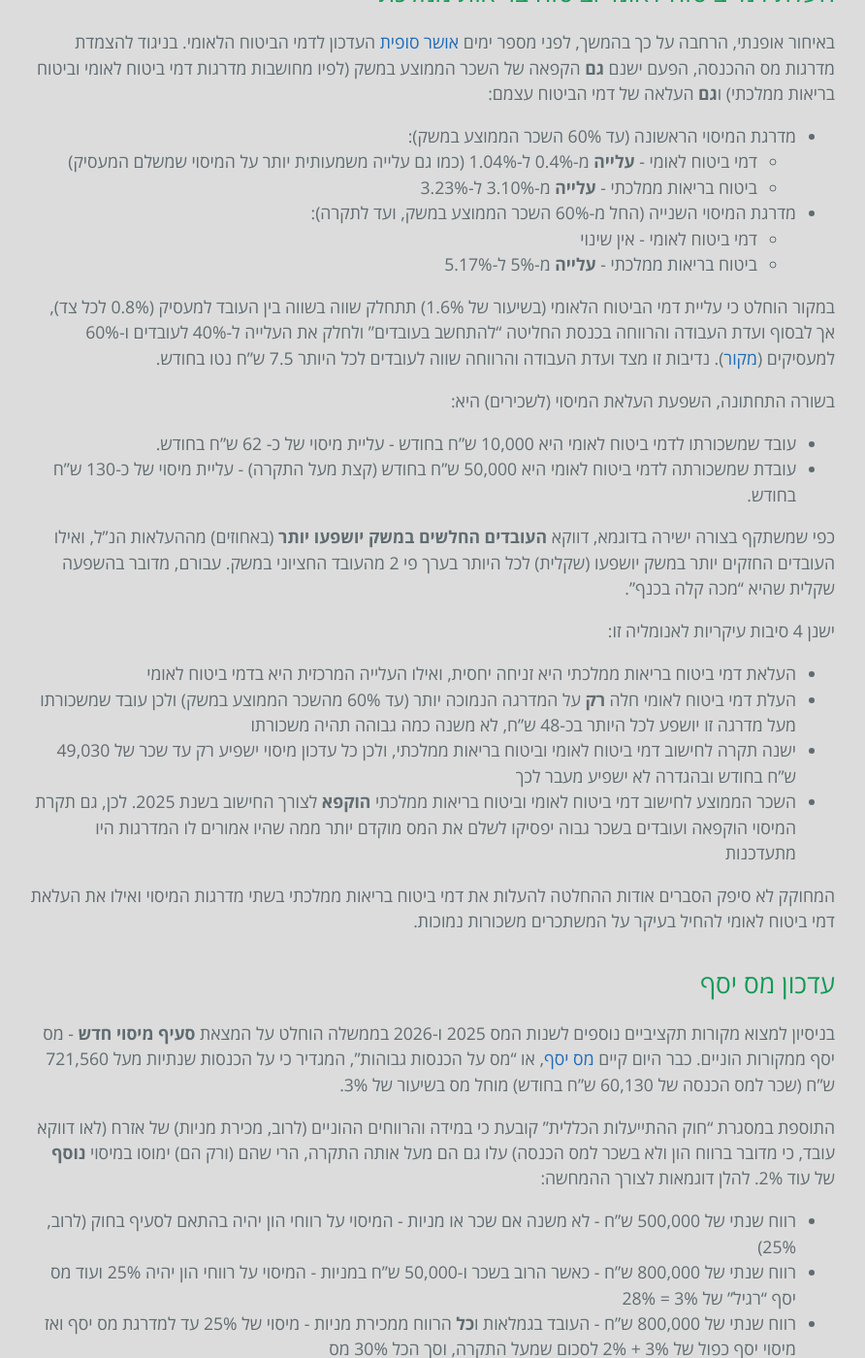
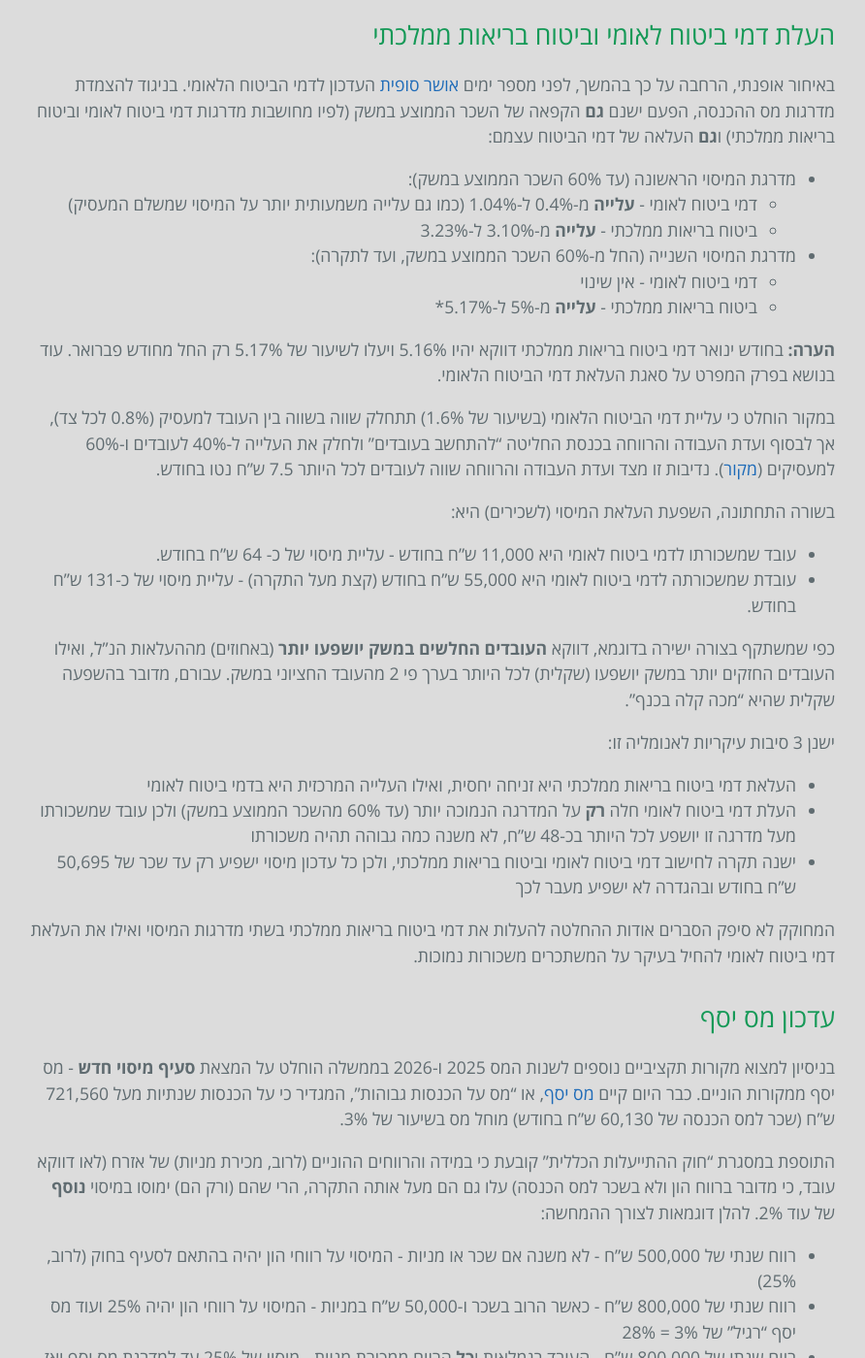
Before and after one commit to eyalitki/payslip101, a Jekyll site: the page built from docs/_posts/2025-01-17-גזרות-תקציב-2025.markdown, in a window 1280 px wide and 1400 px high, scrolled down 1720 px. Shown: the whole window at 97% size, without its empty margins (195-1087 px from the left). Built offline with Jekyll 4.4.1, drawn with Linux system fonts in a browser that asks for light colours; some of the changed text lies outside the part shown.

Commit message:
[2025] Health tax updates
Official figures are now public, and some updates were needed.

Signed-off-by: Eyal Itkin <eyal.itkin@gmail.com>

```diff
--- a/docs/_posts/2025-01-17-גזרות-תקציב-2025.markdown
+++ b/docs/_posts/2025-01-17-גזרות-תקציב-2025.markdown
@@ -44,21 +46,22 @@ permalink: /post/גזרות-תקציב-2025/
   * ביטוח בריאות ממלכתי - **עלייה** מ-3.10% ל-3.23%
 * מדרגת המיסוי השנייה (החל מ-60% השכר הממוצע במשק, ועד לתקרה):
   * דמי ביטוח לאומי - אין שינוי
-  * ביטוח בריאות ממלכתי - **עלייה** מ-5% ל-5.17%
+  * ביטוח בריאות ממלכתי - **עלייה** מ-5% ל-5.17%*
+
+**הערה:** בחודש ינואר דמי ביטוח בריאות ממלכתי דווקא יהיו 5.16% ויעלו לשיעור של 5.17% רק החל מחודש פברואר. עוד בנושא בפרק המפרט על סאגת העלאת דמי הביטוח הלאומי.
 
 במקור הוחלט כי עליית דמי הביטוח הלאומי (בשיעור של 1.6%) תתחלק שווה בשווה בין העובד למעסיק (0.8% לכל צד), אך לבסוף ועדת העבודה והרווחה בכנסת החליטה "להתחשב בעובדים" ולחלק את העלייה ל-40% לעובדים ו-60% למעסיקים ([מקור](https://www.maariv.co.il/economy/israel/article-1158199)). נדיבות זו מצד ועדת העבודה והרווחה שווה לעובדים לכל היותר 7.5 ש"ח נטו בחודש.
 
 בשורה התחתונה, השפעת העלאת המיסוי (לשכירים) היא:
- * עובד שמשכורתו לדמי ביטוח לאומי היא 10,000 ש"ח בחודש - עליית מיסוי של כ- 62 ש"ח בחודש.
- * עובדת שמשכורתה לדמי ביטוח לאומי היא 50,000 ש"ח בחודש (קצת מעל התקרה) - עליית מיסוי של כ-130 ש"ח בחודש.
+ * עובד שמשכורתו לדמי ביטוח לאומי היא 11,000 ש"ח בחודש - עליית מיסוי של כ- 64 ש"ח בחודש.
+ * עובדת שמשכורתה לדמי ביטוח לאומי היא 55,000 ש"ח בחודש (קצת מעל התקרה) - עליית מיסוי של כ-131 ש"ח בחודש.
 
 כפי שמשתקף בצורה ישירה בדוגמא, דווקא **העובדים החלשים במשק יושפעו יותר** (באחוזים) מההעלאות הנ"ל, ואילו העובדים החזקים יותר במשק יושפעו (שקלית) לכל היותר בערך פי 2 מהעובד החציוני במשק. עבורם, מדובר בהשפעה שקלית שהיא "מכה קלה בכנף".
 
-ישנן 4 סיבות עיקריות לאנומליה זו:
+ישנן 3 סיבות עיקריות לאנומליה זו:
 * העלאת דמי ביטוח בריאות ממלכתי היא זניחה יחסית, ואילו העלייה המרכזית היא בדמי ביטוח לאומי
 * העלת דמי ביטוח לאומי חלה **רק** על המדרגה הנמוכה יותר (עד 60% מהשכר הממוצע במשק) ולכן עובד שמשכורתו מעל מדרגה זו יושפע לכל היותר בכ-48 ש"ח, לא משנה כמה גבוהה תהיה משכורתו
-* ישנה תקרה לחישוב דמי ביטוח לאומי וביטוח בריאות ממלכתי, ולכן כל עדכון מיסוי ישפיע רק עד שכר של 49,030 ש"ח בחודש ובהגדרה לא ישפיע מעבר לכך
-* השכר הממוצע לחישוב דמי ביטוח לאומי וביטוח בריאות ממלכתי **הוקפא** לצורך החישוב בשנת 2025. לכן, גם תקרת המיסוי הוקפאה ועובדים בשכר גבוה יפסיקו לשלם את המס מוקדם יותר ממה שהיו אמורים לו המדרגות היו מתעדכנות
+* ישנה תקרה לחישוב דמי ביטוח לאומי וביטוח בריאות ממלכתי, ולכן כל עדכון מיסוי ישפיע רק עד שכר של 50,695 ש"ח בחודש ובהגדרה לא ישפיע מעבר לכך
 
 המחוקק לא סיפק הסברים אודות ההחלטה להעלות את דמי ביטוח בריאות ממלכתי בשתי מדרגות המיסוי ואילו את העלאת דמי ביטוח לאומי להחיל בעיקר על המשתכרים משכורות נמוכות.
 
@@ -98,6 +101,8 @@ permalink: /post/גזרות-תקציב-2025/
 בעוד שהביטוח הלאומי מפרסם את הנתונים בשבוע הראשון של שנת המס (כל שנה, כמו שעון), משרד האוצר לרוב מפרסם את לוח העזר לקראת סוף השבוע השני של חודש ינואר. איחור אופנתי זה משאיר את כל חשבי השכר לרוץ מהר-מהר ולעדכן את טבלאות חישוב השכר כדי שיוכלו להספיק לחשב את תלושי השכר של עובדיהם לחודש ינואר. השנה, ביטוח לאומי לא יכל היה לפרסם את הטבלאות, כי המתינו שהחקיקה תאושר בכנסת ותקבל אישור משפטי שיגדיר האם העדכון חל בחודש ינואר או בחודש בפברואר 2025.
 
 למעשה, עד לרגע זה (17/01/2025) ביטוח לאומי **טרם** עדכן את טבלאות דמי הביטוח הלאומי. כמו כן, לא ברור האם העדכון יחול כבר מחודש ינואר, או שידחה למשכורת חודש פברואר. על כן, נאלצתי לקושש את המידע מאתרים שונים המדווחים על החקיקה, והאישור הסופי לנכונות סעיפי תלוש השכר יאלץ לחכות שביטוח לאומי ישחרר הודעה מעודכנת לציבור.
+
+**עדכון:** בשבוע האחרון של חודש ינואר הביטוח הלאומי עדכן את הטבלאות שלו וחשף כי שיעור ביטוח הבריאות הממלכתי הוא דווקא 5.16% במקום 5.17%. קריאה מעמיקה בנושא העלתה כי הכוונה המקורית הייתה להעלות את דמי ביטוח הבריאות במדרגה הנמוכה ל-3.235% ובמדרגה הגבוהה להעלותם ל-5.165%, אך במחשבי הביטוח הלאומי חסרה תמיכה ב-3 ספרות אחרי הנקודה [מקור](https://www.calcalist.co.il/investing/article/rkolaxn81l). הפתרון שנבחר ב[דיון בכנסת](https://fs.knesset.gov.il/25/law/25_ls2_5443164.pdf) הוא עיגול למטה של המספרים בחודש ינואר (על כן, 5.16%) ואז העלאה חזרה של המדרגה הגבוהה יותר ל-5.17% (המדרגה הנמוכה תשאר על 3.23% ולא תתעדכן מעלה). היות והדיון המקורי בנושא היה בחודש מרץ 2024, לא ברור למה מראש הוחלט על שיעור העלאה מוזר שכזה ועוד יותר לא ברור למה לקח כל כך הרבה זמן לשים לב כי כלל אין תמיכה טכנית ב-3 ספרות אחרי הנקודה.
 
 ## מה זה בכלל שכר ממוצע במשק?
 
```
Also changed, not shown: other parts of docs/_posts/2025-01-17-גזרות-תקציב-2025.markdown (+3 -1 lines).
